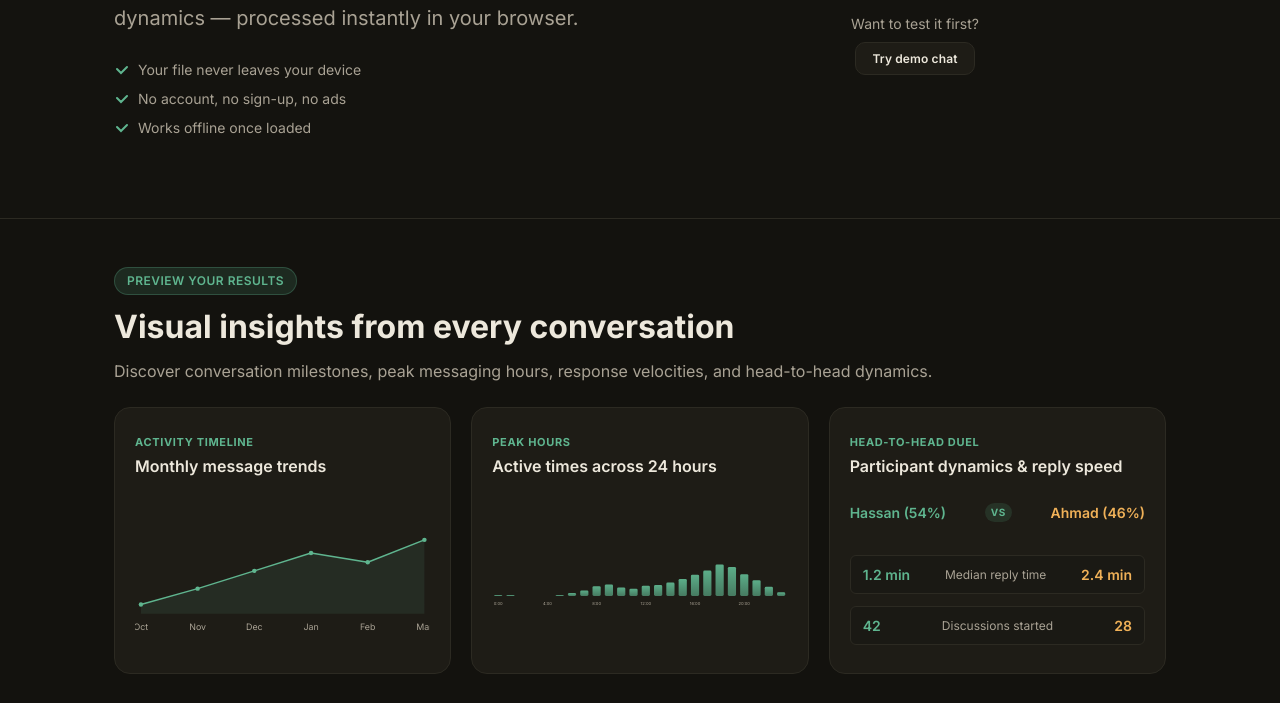
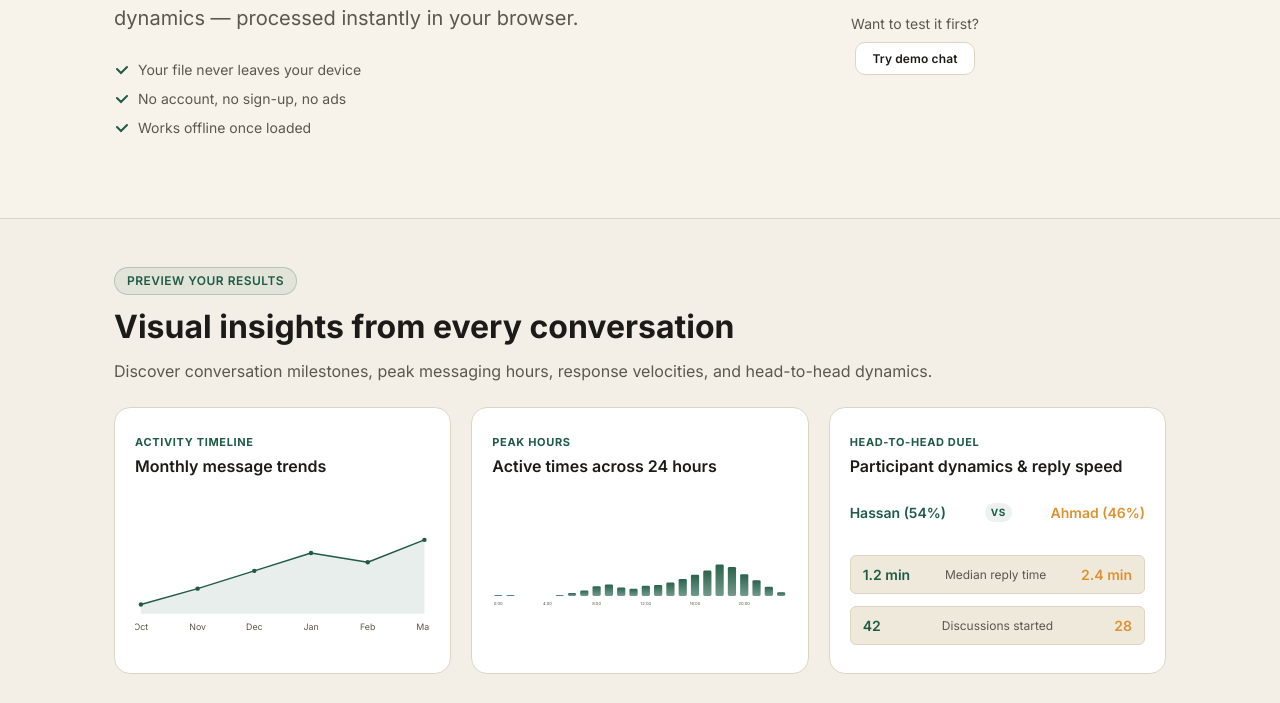
Before and after one commit to mtayyab-10/chatalmanac, a website built with Vite: page index.html in a window 1280 px wide. Shown: the part 461-1164 px from the top of the page. Built offline with nearby package versions, Linux system fonts and the light colour scheme; some packages are replaced by stand-ins of ours.

Commit message:
feat: default theme set to light mode

```diff
--- a/index.html
+++ b/index.html
@@ -28,7 +28,7 @@
           if (stored === 'light' || stored === 'dark') {
             document.documentElement.setAttribute('data-theme', stored);
           } else {
-            document.documentElement.setAttribute('data-theme', 'dark');
+            document.documentElement.setAttribute('data-theme', 'light');
           }
         } catch(e) {}
       })();
--- a/src/ui/theme.ts
+++ b/src/ui/theme.ts
@@ -35,6 +35,6 @@ export function toggleTheme(): Theme {
 }
 
 export function initTheme(): void {
-  const theme = getTheme();
-  document.documentElement.setAttribute('data-theme', theme);
+  localStorage.removeItem('chatalmanac_theme');
+  document.documentElement.setAttribute('data-theme', 'light');
 }
```
